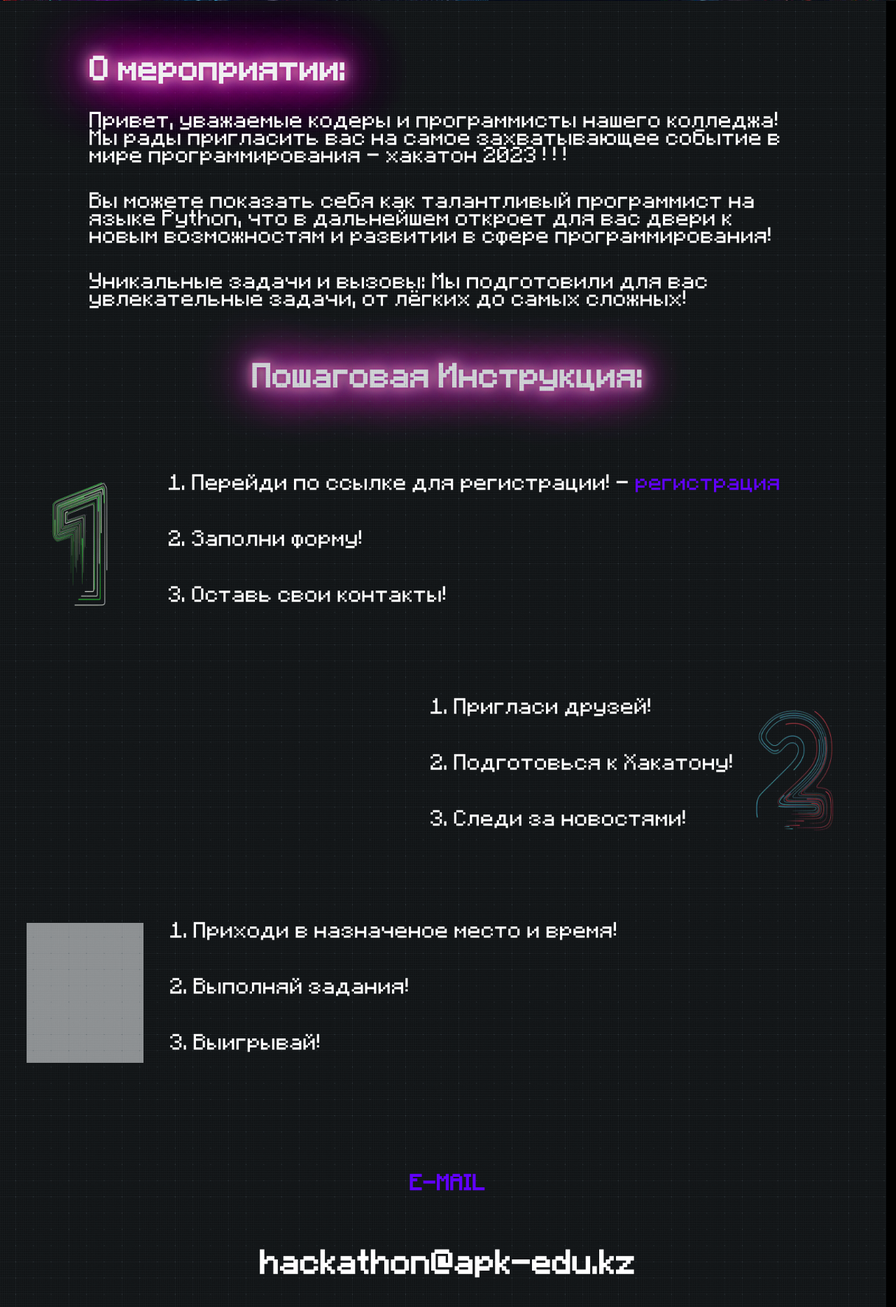
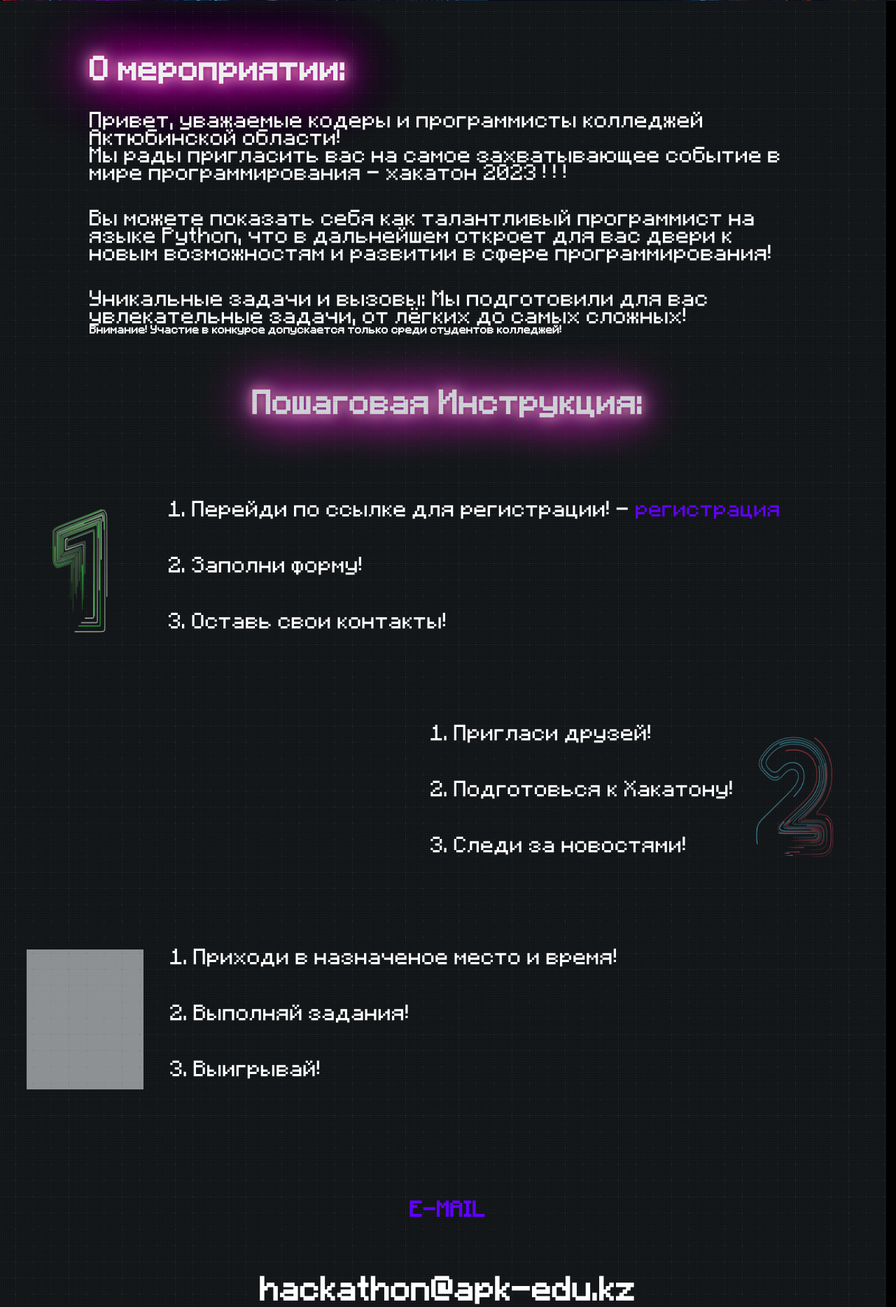
Before and after one commit to QwaQ-dev/Hakaton-main, a PHP site: page / in a window 1280 px wide. Shown: the part 799-2667 px from the top of the page at 70% size. Run offline with PHP 8.4, Linux system fonts and the light colour scheme; grey boxes are pictures that could not be loaded.

Commit message:
Update index.php

```diff
--- a/index.php
+++ b/index.php
@@ -27,9 +27,10 @@
         <div class="text_display">
             <div class="text_block">
                 <h1 class="about">О мероприятии:</h1>
-                <p class="text_about">Привет, уважаемые кодеры и программисты нашего колледжа! <br>Мы рады пригласить вас на самое захватывающее событие в мире программирования - хакатон 2023 ! ! ! </p>
+                <p class="text_about">Привет, уважаемые кодеры и программисты колледжей Актюбинской области! <br>Мы рады пригласить вас на самое захватывающее событие в мире программирования - хакатон 2023 ! ! ! </p>
                 <p class="text_about">Вы можете показать себя как талантливый программист на языке Python, что в дальнейшем откроет для вас двери к новым возможностям и развитии в сфере программирования!</p>
                 <p class="text_about">Уникальные задачи и вызовы: Мы подготовили для вас увлекательные задачи, от лёгких до самых сложных!</p>
+                <h5 class="subscript">Внимание! Участие в конкурсе допускается только среди студентов колледжей!</h5>
             </div>
         </div>
         <div class="instr">
```
